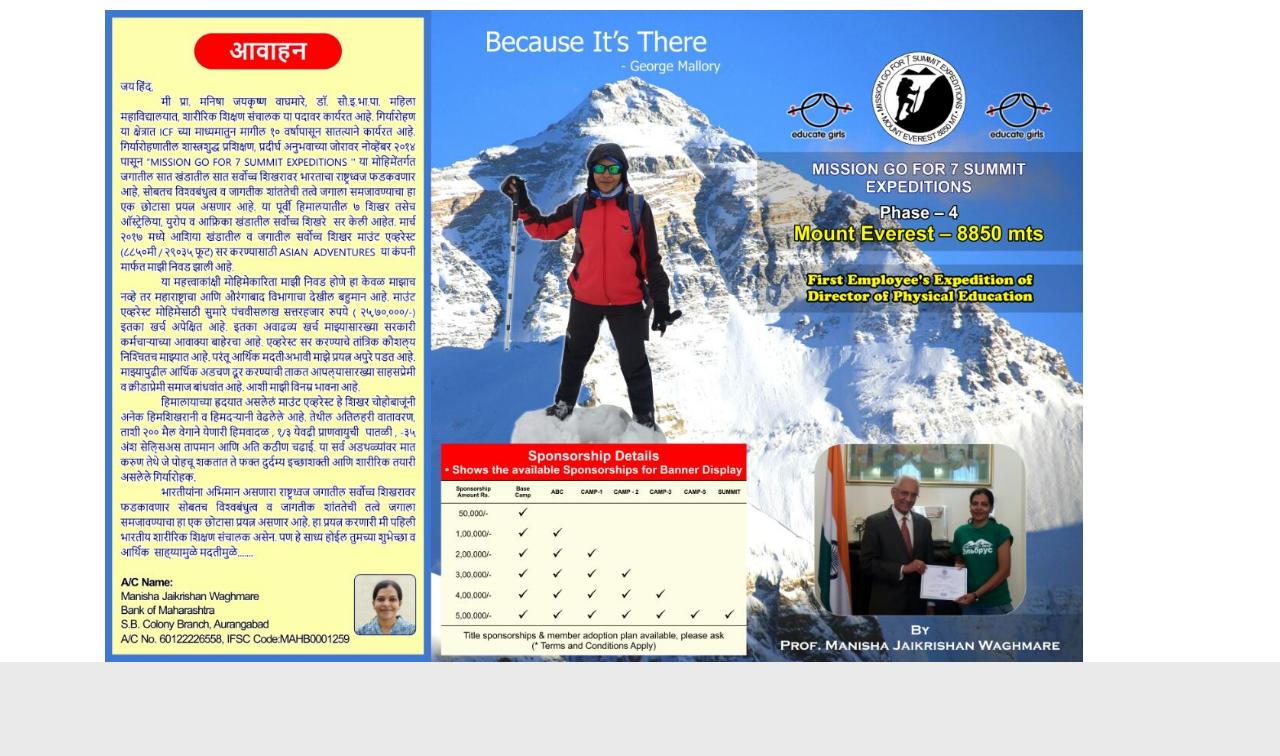
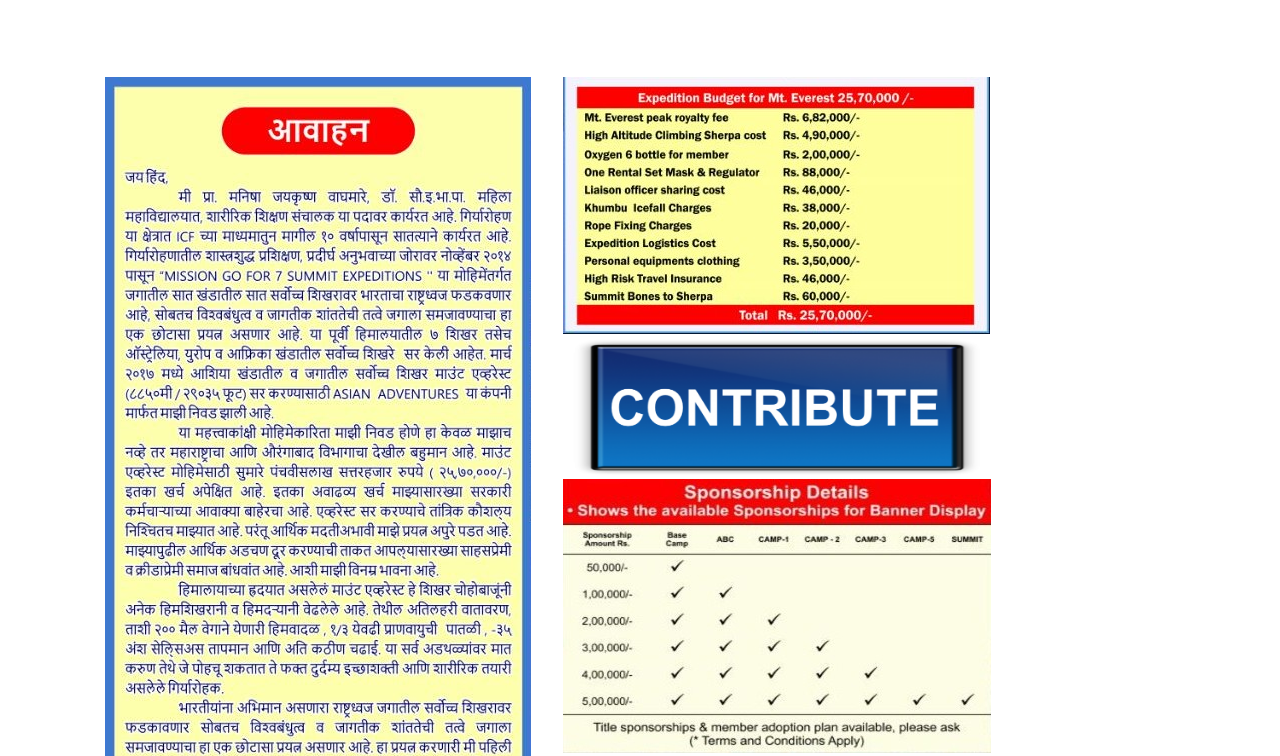
Before and after one commit to manishawaghmare/manishawaghmare.github.io, a plain HTML site: page index.html in a window 1280 px wide. Shown: the part 5650-6406 px from the top of the page. Drawn offline with nearby package versions, Linux system fonts and the light colour scheme.

Commit message:
support section

```diff
--- a/index.html
+++ b/index.html
@@ -894,18 +894,18 @@
             <div class="row"> <!-- row -->
 
                 <div class="col-md-4 text-right">  <!-- Left Content Col 6 -->
-                    <img src="img/missionEverest/everest_1.jpg" class="intro-logo img-responsive" alt="free-template" >
 
-
+                    <img src="img/missionEverest/support_61.jpg" class="intro-logo img-responsive" alt="free-template" >
+                    <img src="img/missionEverest/everest_1.jpg" class="intro-logo img-responsive" alt="free-template">
                 </div> <!-- End Left Content Col 6 -->
                 <div class="col-md-4 text-right">  <!-- Left Content Col 6 -->
                     <img src="img/missionEverest/support_4.jpg" class="intro-logo img-responsive" alt="free-template" >
- <img src="img/missionEverest/everest_31.jpg" class="intro-logo img-responsive" alt="free-template">
+                    <img src="img/missionEverest/everest_31.jpg" class="intro-logo img-responsive" alt="free-template">
 
                 </div> <!-- End Left Content Col 6 -->
                 <div class="col-md-4 text-right">  <!-- Left Content Col 6 -->
                     <img src="img/missionEverest/everest_2.jpg" class="intro-logo img-responsive" alt="free-template" >
- <img src="img/missionEverest/everest_32.jpg" class="intro-logo img-responsive" alt="free-template">
+                    <img src="img/missionEverest/everest_32.jpg" class="intro-logo img-responsive" alt="free-template">
                     <img src="img/missionEverest/everest_34.jpg" class="intro-logo img-responsive" alt="free-template">
 
                 </div> <!-- End Left Content Col 6 -->
@@ -924,9 +924,15 @@
 
             <div class="row"> <!-- row -->
 
-                <div class="col-md-11 text-right">  <!-- Left Content Col 6 -->
-                    <img src="img/everest2.jpg" class="intro-logo img-responsive" alt="free-template">
+                <div class="col-md-5 text-right">  <!-- Left Content Col 6 -->
+                    <img src="img/missionEverest/support_15.jpg" class="intro-logo img-responsive" alt="free-template">
                 </div> <!-- End Left Content Col 6 -->
+                <div class="col-md-5 text-right">  <!-- Left Content Col 6 -->
+                    <img src="img/missionEverest/everest_4.jpg" class="intro-logo img-responsive" alt="free-template">
+                    <a href="https://www.ketto.org/fundraiser/manishawaghmare?utm_source=campaigner&utm_medium=whatsappShare&utm_campaign=manishawaghmare&utm_content=178796&shby=1" target="_blank"><img src="img/missionEverest/contribute-button-1024x347.png" class="intro-logo img-responsive" alt="free-template"></a>
+                    <img src="img/missionEverest/support_5.jpg" class="intro-logo img-responsive" alt="free-template">
+                </div> <!-- End Left Content Col 6 -->
+
             </div>
         </div>
     </section>
```
Also changed, not shown: img/missionEverest/contribute-button-1024x347.png (added), img/missionEverest/everest_1.jpg, img/missionEverest/support_15.jpg (added), img/missionEverest/support_5.jpg (added), img/missionEverest/support_61.jpg (added).
